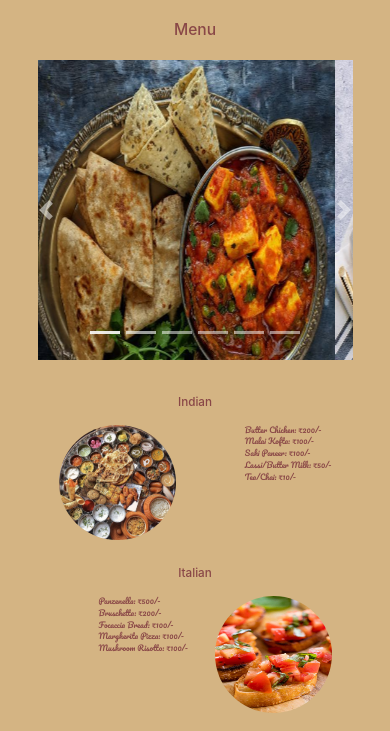
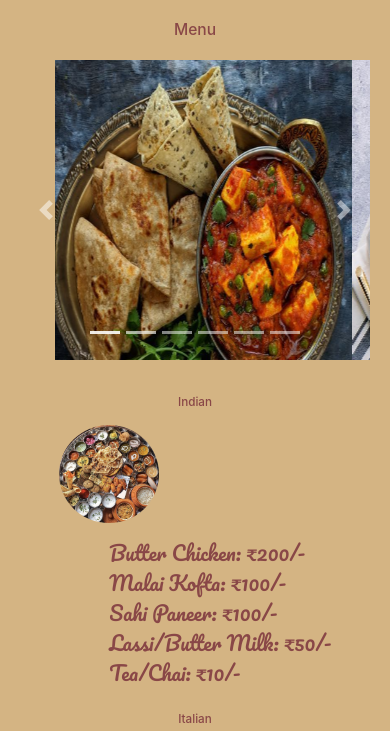
Before and after one commit to ankitabasera/Frontend-Bakery-or-Restaurant-GSBSP-BR12, a plain HTML site: page index.html in a window 390 px wide. Shown: the part 1607-2338 px from the top of the page. Drawn offline with nearby package versions, Linux system fonts and the light colour scheme; a web font is replaced by a local one.

Commit message:
Update styles.css

```diff
--- a/styles.css
+++ b/styles.css
@@ -354,9 +354,23 @@ h1{
 	.carousel-inner{
 	  width:90%;
 	  height: 300px;
-	  left: 5%;
+	  right: 5%;
 	  /*max-height: 70vmin !important;*/
 	}
+	.menu-picture img{
+	max-height: 100px;
+	height: 100%;
+	max-width: 100px;
+	width: 100%;
+	margin: 2vw 0;
+	float : none;
+	margin: 2vw auto;
+}
+.menu-content{
+	margin: 2vw auto;
+	font-size:20px;
+	float : none;
+}
 
 
 }
```
